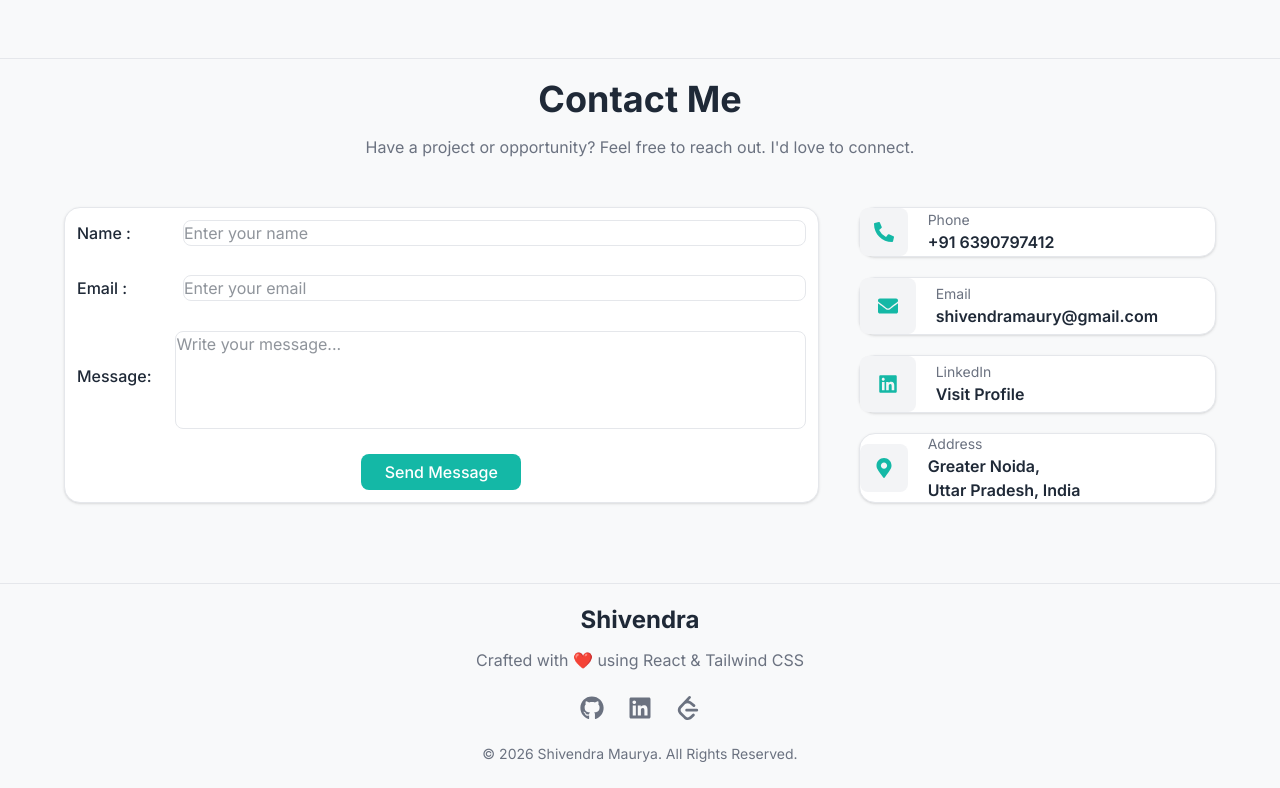
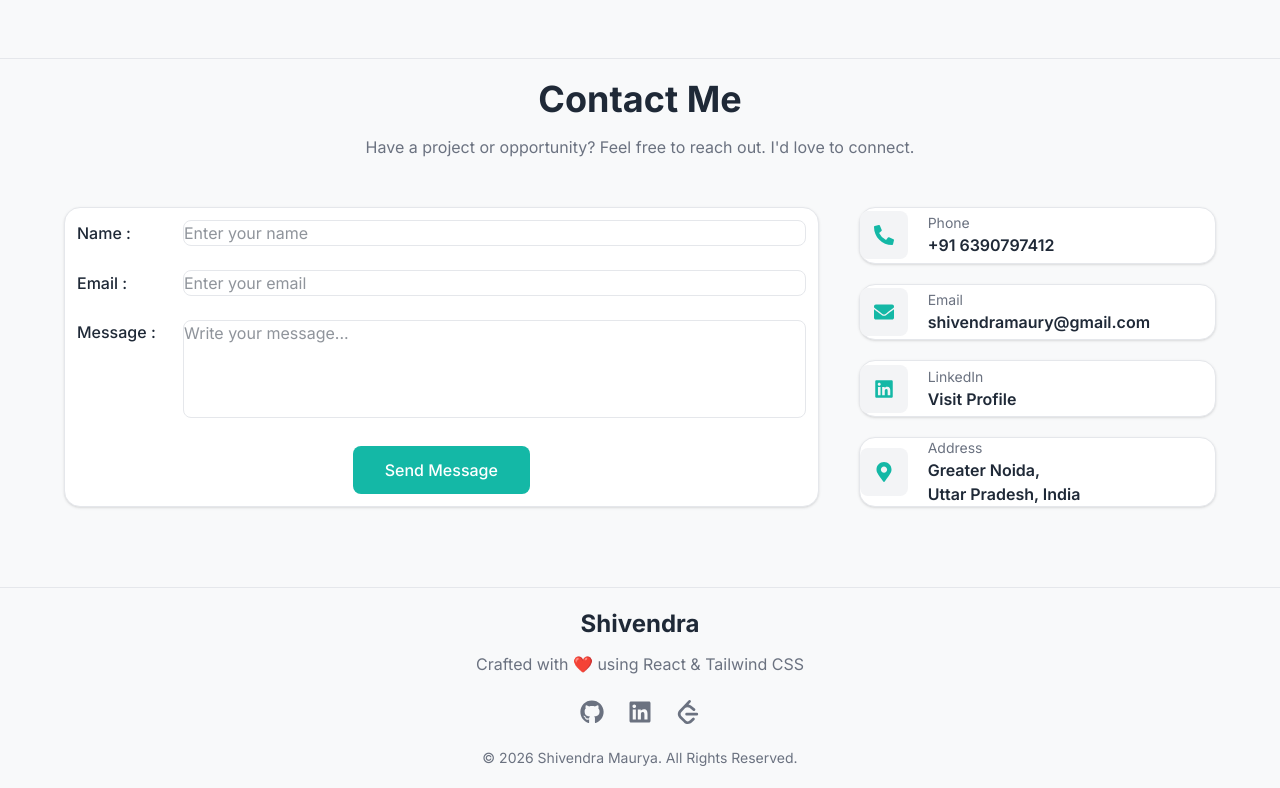
Before and after one commit to shivendramaury/portfolio, a React (Vite) app: page / in a window 1280 px wide. Shown: the part 3285-4073 px from the top of the page. Built offline with nearby package versions, Linux system fonts and the light colour scheme.

Commit message:
Change message to web3form

```diff
--- a/package.json
+++ b/package.json
@@ -10,7 +10,6 @@
     "preview": "vite preview"
   },
   "dependencies": {
-    "@emailjs/browser": "^4.4.1",
     "@tailwindcss/vite": "^4.3.3",
     "framer-motion": "^12.43.0",
     "react": "^19.2.8",
--- a/src/components/Contact/Contact.jsx
+++ b/src/components/Contact/Contact.jsx
@@ -1,5 +1,4 @@
-import { useRef, useState } from "react";
-import emailjs from "@emailjs/browser";
+import { useState } from "react";
 
 import {
   FaPhoneAlt,
@@ -9,152 +8,234 @@ import {
 } from "react-icons/fa";
 
 function Contact() {
+  const [loading, setLoading] = useState(false);
+  const [success, setSuccess] = useState(false);
+  const [error, setError] = useState(false);
 
-  const form = useRef();
-
-  const [loading, setLoading] = useState(false);
-
-  const sendEmail = (e) => {
+  const sendMessage = async (e) => {
     e.preventDefault();
 
     setLoading(true);
+    setSuccess(false);
+    setError(false);
 
-    emailjs
-      .sendForm(
-        "service_40oajpj",
-        "template_m0omgir",
-        form.current,
-        "GtMMVt8dJXgbCjt1g"
-      )
-      .then(
-        () => {
-          alert("Message sent successfully!");
+    const form = e.target;
+    const formData = new FormData(form);
 
-          form.current.reset();
+    // Web3Forms Access Key
+    formData.append(
+      "access_key",
+      "49ec63cb-fd0a-4a78-b316-587ed0175642"
+    );
 
-          setLoading(false);
-        },
-        (error) => {
-          console.log(error);
+    // Email subject
+    formData.append(
+      "subject",
+      "New Message from Shivendra's Portfolio"
+    );
 
-          alert("Failed to send message.");
+    try {
+      const response = await fetch(
+        "https://api.web3forms.com/submit",
+        {
+          method: "POST",
+          body: formData,
+        }
+      );
 
+      const data = await response.json();
+
+      if (data.success) {
+        setSuccess(true);
+        form.reset();
+      } else {
+        setError(true);
+      }
+    } catch (err) {
+      console.error("Error:", err);
+      setError(true);
+    } finally {
       setLoading(false);
     }
-      );
   };
 
-
   return (
-    <section id="contact" className="py-20 mb-10 border-t border-border">
+    <section
+      id="contact"
+      className="py-20 mb-10 border-t border-border"
+    >
       <div className="max-w-6xl mx-auto px-6 lg:px-16 mt-5">
 
-        {/* Heading */}
+
         <h2 className="text-4xl font-bold text-center text-primary">
           Contact Me
         </h2>
 
         <p className="text-secondary text-center mt-4 mb-12">
-          Have a project or opportunity? Feel free to reach out. I'd love to connect.
+          Have a project or opportunity? Feel free to reach out.
+          I'd love to connect.
         </p>
 
-        {/* Main Grid */}
+
+
         <div className="grid grid-cols-1 lg:grid-cols-12 gap-10 items-stretch">
 
-          {/* Contact Form */}
+
+
           <div className="lg:col-span-8 flex">
+
             <form
-              ref={form}
-              onSubmit={sendEmail}
-             className="bg-surface border border-border rounded-2xl shadow-sm p-10 space-y-1 w-full flex flex-col justify-between">
+              onSubmit={sendMessage}
+              className="bg-surface border border-border rounded-2xl shadow-sm p-10 space-y-1 w-full flex flex-col justify-between"
+            >
 
+              {/* Name */}
               <div className="flex items-center gap-6 m-3">
+
                 <label className="w-24 font-medium text-primary">
                   Name :
                 </label>
+
                 <input
                   type="text"
+                  name="name"
                   placeholder="Enter your name"
+                  required
                   className="w-full border border-border rounded-lg px-5 py-3 outline-none focus:border-accent"
                 />
+
               </div>
 
+
+              {/* Email */}
               <div className="flex items-center gap-6 m-3">
+
                 <label className="w-24 font-medium text-primary">
                   Email :
                 </label>
+
                 <input
                   type="email"
+                  name="email"
                   placeholder="Enter your email"
-                  className=" w-full border border-border rounded-lg px-5 py-5 outline-none focus:border-accent"
+                  required
+                  className="w-full border border-border rounded-lg px-5 py-3 outline-none focus:border-accent"
                 />
+
               </div>
 
 
-              <div className="flex items-center gap-6 m-3">
-                <label className="block mb-2 font-medium text-primary">
-                  Message:
+              {/* Message */}
+              <div className="flex items-start gap-6 m-3">
+
+                <label className="w-24 pt-3 font-medium text-primary">
+                  Message :
                 </label>
+
                 <textarea
+                  name="message"
                   rows="4"
                   placeholder="Write your message..."
+                  required
                   className="w-full border border-border rounded-lg px-5 py-3 outline-none resize-none focus:border-accent"
                 ></textarea>
+
               </div>
 
 
-              <div className="flex justify-center mt-2 mb-3">
+              {/* Success Message */}
+              {success && (
+                <p className="text-green-600 text-center font-medium mt-4">
+                  Message sent successfully!
+                </p>
+              )}
+
+
+              {/* Error Message */}
+              {error && (
+                <p className="text-red-500 text-center font-medium mt-4">
+                  Failed to send message. Please try again.
+                </p>
+              )}
+
+
+
+              <div className="flex justify-center mt-4 mb-3">
+
                 <button
                   type="submit"
                   disabled={loading}
-    className="bg-accent text-white w-40 h-9 rounded-lg font-medium hover:bg-accent-hover transition-colors duration-300"
+                  className="bg-accent text-white !px-8 !py-3 rounded-lg font-medium hover:bg-accent-hover transition-colors duration-300 disabled:opacity-60 disabled:cursor-not-allowed"
                 >
                   {loading ? "Sending..." : "Send Message"}
                 </button>
+
               </div>
 
             </form>
+
           </div>
 
-          {/* Contact Cards */}
+
+
           <div className="lg:col-span-4 flex flex-col gap-5">
 
+
             {/* Phone */}
-            <div className="flex items-center gap-5 bg-surface border border-border rounded-2xl p-7 shadow-sm flex-1 transition duration-300 hover:scale-103">
-              <div className="w-12 h-12 rounded-lg bg-gray-100 flex items-center justify-center">
+            <a
+              href="tel:+916390797412"
+              className="flex items-center gap-5 bg-surface border border-border rounded-2xl p-7 shadow-sm flex-1 transition duration-300 hover:scale-103 hover:shadow-md hover:border-accent"
+            >
+
+              <div className="w-12 h-12 shrink-0 rounded-lg bg-gray-100 flex items-center justify-center">
                 <FaPhoneAlt className="text-accent text-xl" />
               </div>
 
               <div>
-                <p className="text-sm text-secondary">Phone</p>
+                <p className="text-sm text-secondary">
+                  Phone
+                </p>
+
                 <h3 className="font-semibold text-primary">
                   +91 6390797412
                 </h3>
               </div>
-            </div>
+
+            </a>
+
 
             {/* Email */}
-            <div className="flex items-center gap-5 bg-surface border border-border rounded-2xl p-7 shadow-sm flex-1 transition duration-300 hover:scale-103">
-              <div className="w-14 h-14 rounded-lg bg-gray-100 flex items-center justify-center">
+            <a
+              href="mailto:shivendramaury@gmail.com"
+              className="flex items-center gap-5 bg-surface border border-border rounded-2xl p-7 shadow-sm flex-1 transition duration-300 hover:scale-103 hover:shadow-md hover:border-accent"
+            >
+
+              <div className="w-12 h-12 shrink-0 rounded-lg bg-gray-100 flex items-center justify-center">
                 <FaEnvelope className="text-accent text-xl" />
               </div>
 
               <div>
-                <p className="text-sm text-secondary">Email</p>
+                <p className="text-sm text-secondary">
+                  Email
+                </p>
+
                 <h3 className="font-semibold text-primary break-all">
                   shivendramaury@gmail.com
                 </h3>
               </div>
-            </div>
+
+            </a>
+
 
             {/* LinkedIn */}
             <a
               href="https://www.linkedin.com/in/shivendramaury/"
               target="_blank"
               rel="noopener noreferrer"
-  className="flex items-center gap-5 bg-surface border border-border rounded-2xl p-7 shadow-sm hover:shadow-md hover:border-accent transition-all duration-300 hover:scale-103"
+              className="flex items-center gap-5 bg-surface border border-border rounded-2xl p-7 shadow-sm flex-1 hover:shadow-md hover:border-accent transition-all duration-300 hover:scale-103"
             >
-  <div className="w-14 h-14 rounded-lg bg-gray-100 flex items-center justify-center">
+
+              <div className="w-12 h-12 shrink-0 rounded-lg bg-gray-100 flex items-center justify-center">
                 <FaLinkedin className="text-accent text-xl" />
               </div>
 
@@ -167,21 +248,31 @@ function Contact() {
                   Visit Profile
                 </p>
               </div>
+
             </a>
 
+
             {/* Address */}
-            <div className="flex items-center gap-5 bg-surface border border-border rounded-2xl p-7 shadow-sm flex-1 transition duration-300 hover:scale-103">
-              <div className="w-12 h-12 rounded-lg bg-gray-100 flex items-center justify-center">
+            <div
+              className="flex items-center gap-5 bg-surface border border-border rounded-2xl p-7 shadow-sm flex-1 transition duration-300 hover:scale-103 hover:shadow-md hover:border-accent"
+            >
+
+              <div className="w-12 h-12 shrink-0 rounded-lg bg-gray-100 flex items-center justify-center">
                 <FaMapMarkerAlt className="text-accent text-xl" />
               </div>
 
               <div>
-                <p className="text-sm text-secondary">Address</p>
+                <p className="text-sm text-secondary">
+                  Address
+                </p>
+
                 <h3 className="font-semibold text-primary">
-                  Greater Noida,<br />
+                  Greater Noida,
+                  <br />
                   Uttar Pradesh, India
                 </h3>
               </div>
+
             </div>
 
           </div>
--- a/src/components/Hero/Hero.jsx
+++ b/src/components/Hero/Hero.jsx
@@ -88,15 +88,15 @@ function Hero() {
 
             <div className="flex justify-center lg:justify-start items-center gap-6 pt-6">
 
-              <a href="#">
+              <a href="https://www.linkedin.com/in/shivendramaury/">
                 <FaLinkedin className="text-3xl text-secondary hover:text-accent transition duration-300" />
               </a>
 
-              <a href="#">
+              <a href="https://leetcode.com/u/Shivendramaurya_se/">
                 <SiLeetcode className="text-3xl text-secondary hover:text-accent transition duration-300" />
               </a>
 
-              <a href="#">
+              <a href="https://github.com/shivendramaury">
                 <FaGithub className="text-3xl text-secondary hover:text-accent transition duration-300" />
               </a>
 
```
Also changed, not shown: 2 other files (tests, documents, lock files or other folders). Lines whose indentation alone changed are shown as unchanged.
